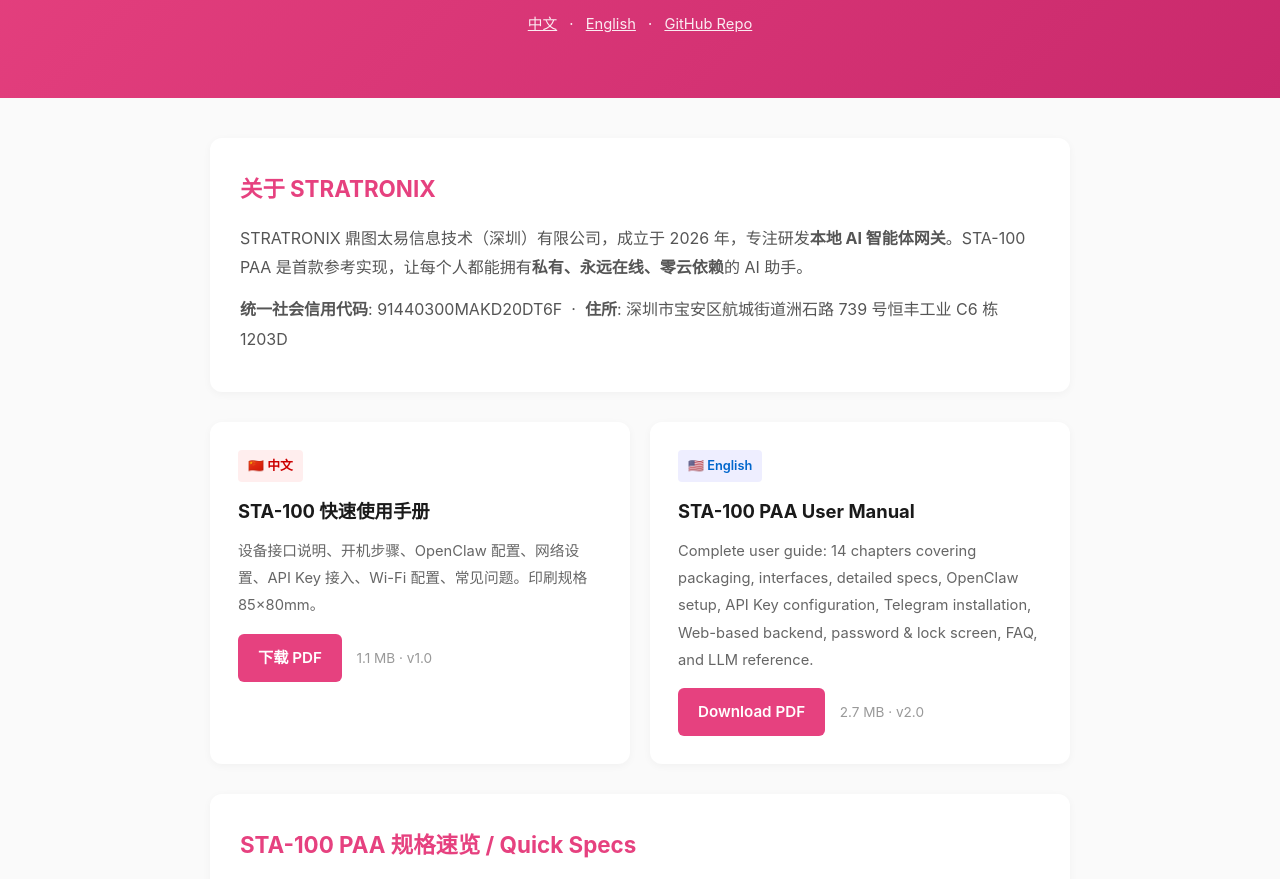
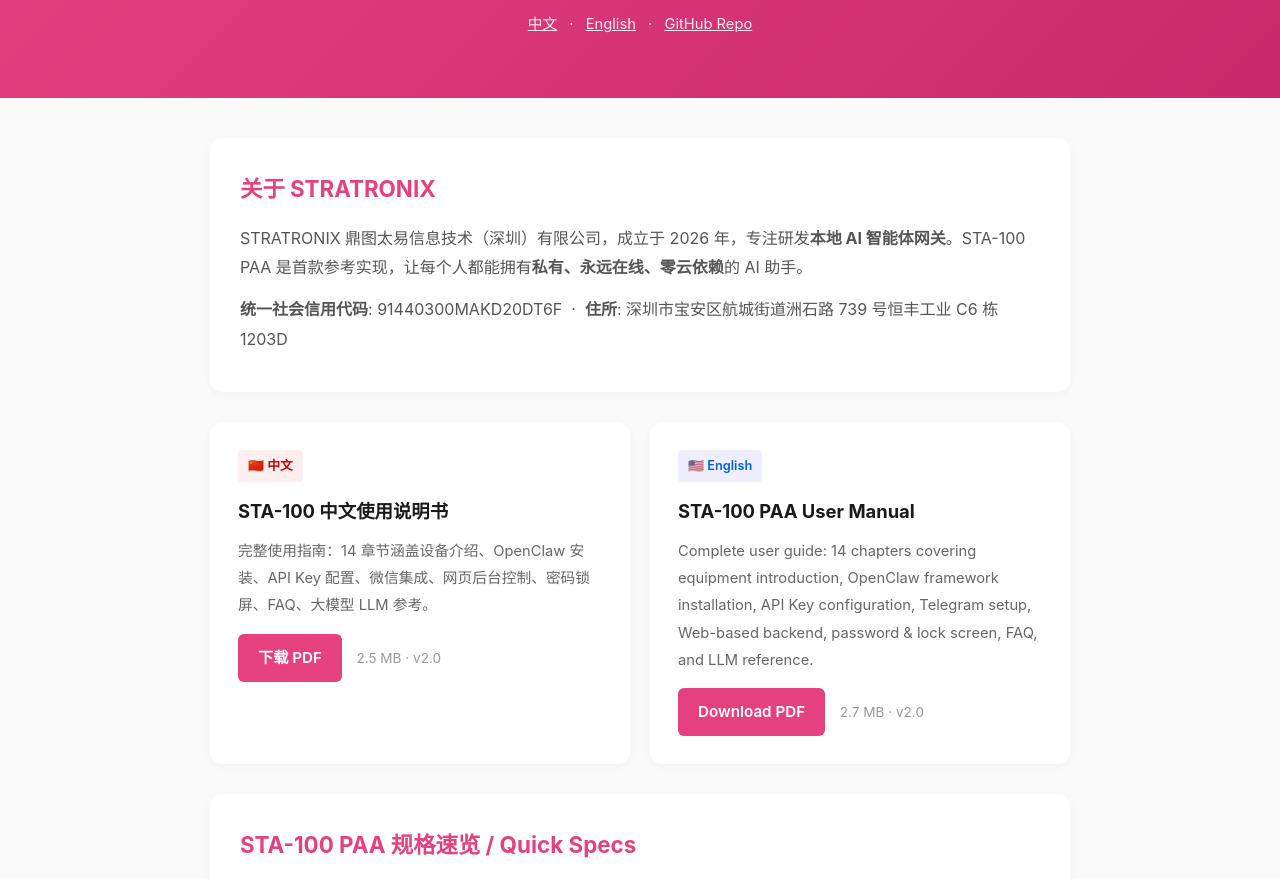
Before and after one commit to donaldwang6-dev/stratronix-docs, a plain HTML site: page index.html in a window 1280 px wide. Shown: the part 171-1050 px from the top of the page. Drawn offline with Linux system fonts and the light colour scheme.

Commit message:
feat(docs): sync index.html/README/CHANGELOG with v2.0 (14-chapter manuals)

```diff
--- a/index.html
+++ b/index.html
@@ -71,16 +71,16 @@
 
 <div class="doc-card" id="chinese">
 <span class="badge badge-cn">🇨🇳 中文</span>
-<h3>STA-100 快速使用手册</h3>
-<p>设备接口说明、开机步骤、OpenClaw 配置、网络设置、API Key 接入、Wi-Fi 配置、常见问题。印刷规格 85×80mm。</p>
-<a href="STA-100-Quick-Start-Guide-Chinese-v1.0.pdf" class="download-btn">下载 PDF</a>
-<span class="size">1.1 MB · v1.0</span>
+<h3>STA-100 中文使用说明书</h3>
+<p>完整使用指南：14 章节涵盖设备介绍、OpenClaw 安装、API Key 配置、微信集成、网页后台控制、密码锁屏、FAQ、大模型 LLM 参考。</p>
+<a href="STA-100-User-Manual-Chinese-v2.0.pdf" class="download-btn">下载 PDF</a>
+<span class="size">2.5 MB · v2.0</span>
 </div>
 
 <div class="doc-card" id="english">
 <span class="badge badge-en">🇺🇸 English</span>
 <h3>STA-100 PAA User Manual</h3>
-<p>Complete user guide: 14 chapters covering packaging, interfaces, detailed specs, OpenClaw setup, API Key configuration, Telegram installation, Web-based backend, password &amp; lock screen, FAQ, and LLM reference.</p>
+<p>Complete user guide: 14 chapters covering equipment introduction, OpenClaw framework installation, API Key configuration, Telegram setup, Web-based backend, password &amp; lock screen, FAQ, and LLM reference.</p>
 <a href="STA-100-User-Manual-English-v2.0.pdf" class="download-btn">Download PDF</a>
 <span class="size">2.7 MB · v2.0</span>
 </div>
```
Also changed, not shown: 2 other files.
